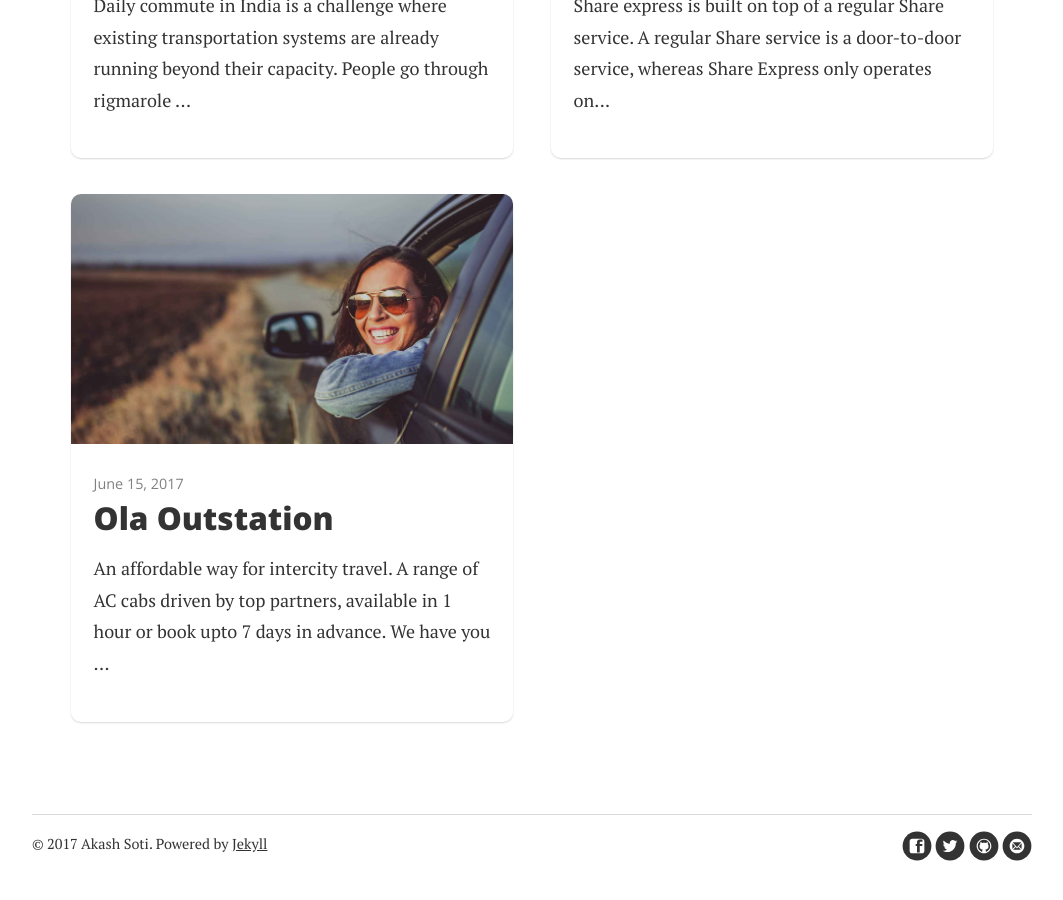
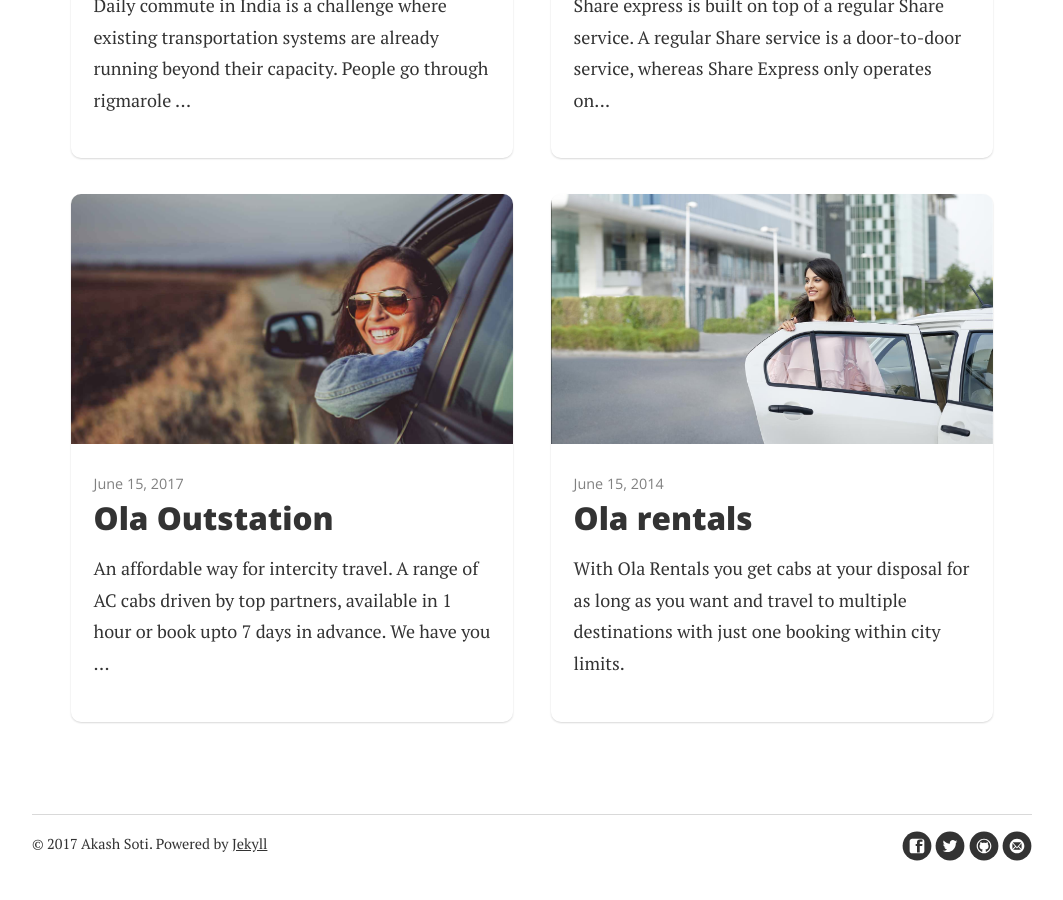
Before and after one commit to akashsoti/akashsoti.github.io, a Jekyll site: the page built from index.html, in a window 1280 px wide and 900 px high, scrolled down 647 px. Shown: the whole window, without its empty margins (108-1171 px from the left). Built offline with Jekyll 4.4.1, drawn with Linux system fonts in a browser that asks for light colours; nearby versions of some CDN libraries; the list of posts is cut into pages by our own code.

Commit message:
add rentals

```diff
--- /dev/null
+++ b/_posts/2013-06-15-ola-rentals-case-study.markdown
@@ -0,0 +1,12 @@
+---
+layout: post
+title:  "Ola rentals"
+subtitle: "A case study"
+date:   2014-6-15
+image: "rentals/rentals.jpg"
+description: "With Ola Rentals you get cabs at your disposal for as long as you want and travel to multiple destinations with just one booking within city limits."
+---
+
+<h3>
+  Rent cabs by the hour with Ola Rentals
+</h3>
--- a/_posts/2014-11-25-ola-outstation-case-study.markdown
+++ b/_posts/2014-11-25-ola-outstation-case-study.markdown
@@ -8,6 +8,7 @@
 ---
 
 <h3>Case study coming soon</h3>
+
 OUTSTATION
 
 Ride out of town at affordable one-way and round-trip fares with Ola’s intercity travel service. Choose from a range of AC cabs driven by top partners, available in 1 hour or book upto 7 days in advance. We have you covered across India with presence in 90+ cities with over 500 one way routes.
```
Also changed, not shown: animations.md (+4 -4 lines), assets/img/rentals/rentals.jpg (added).
